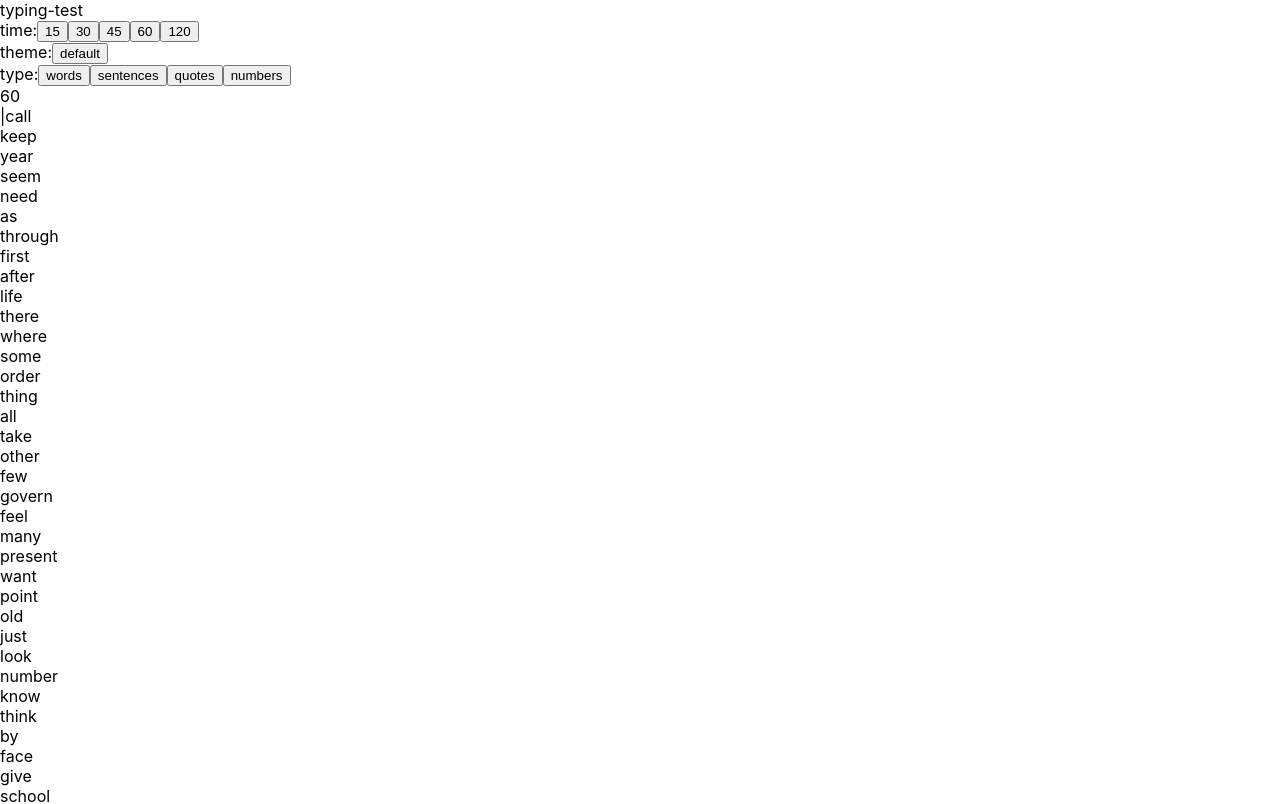
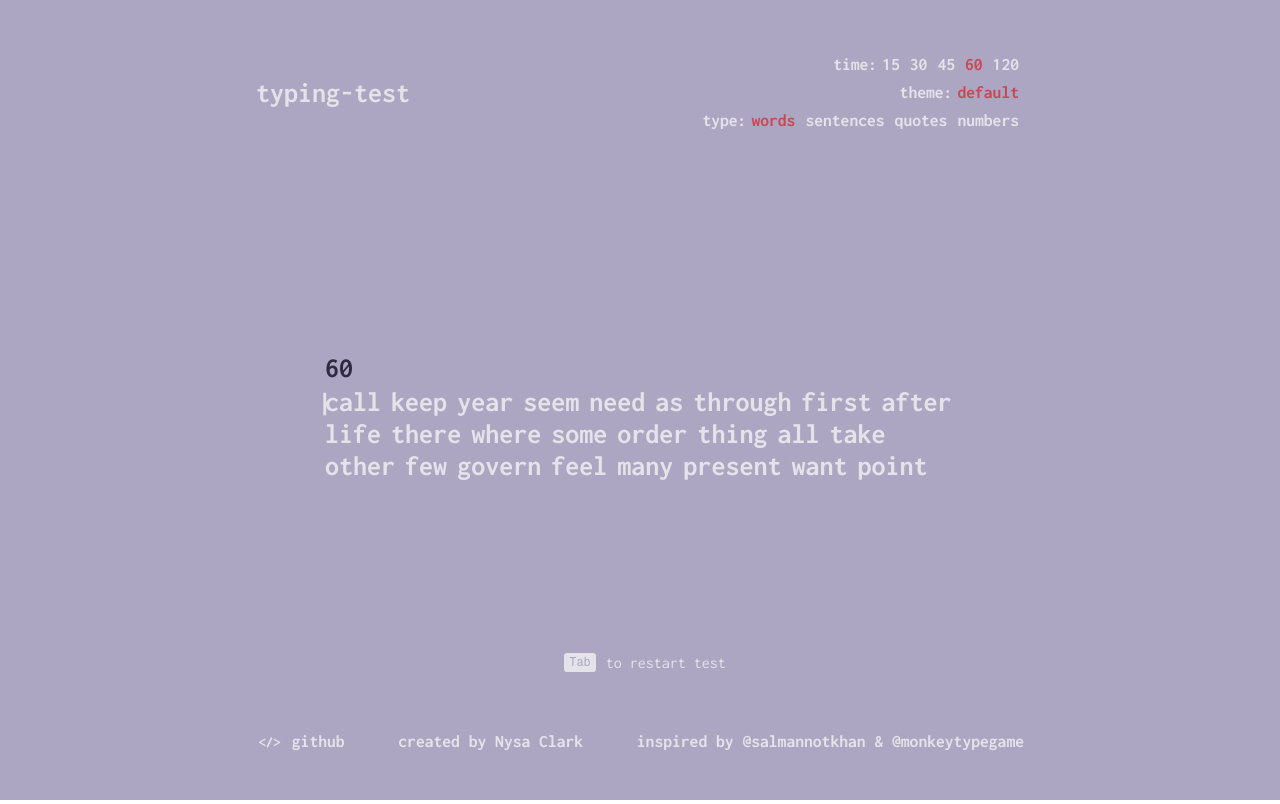
Before and after one commit to NysaClark/typing-test-app, a React (Create React App) app: page / in a window 1280 px wide. Shown: the top 804 px of the page. Built offline with nearby package versions, Linux system fonts and the light colour scheme.

Commit message:
done ish

```diff
--- a/src/styles/base/_globals.scss
+++ b/src/styles/base/_globals.scss
@@ -1,20 +1,69 @@
+@import url("https://fonts.googleapis.com/css2?family=Inconsolata:wght@400;700&display=swap");
+
+body {
+  margin: 0;
+  font-family: Inconsolata, monospace;
+  -webkit-font-smoothing: antialiased;
+  -moz-osx-font-smoothing: grayscale;
+}
+
 html,
 body {
-  padding: 0;
-  margin: 0;
-  font-family: -apple-system, BlinkMacSystemFont, Segoe UI, Roboto, Oxygen,
-    Ubuntu, Cantarell, Fira Sans, Droid Sans, Helvetica Neue, sans-serif;
+  height: 100%;
+  width: 100%;
+  scroll-behavior: smooth;
 }
-
-body::-webkit-scrollbar {
-  width: 0px;
+#root {
+  display: flex;
+  height: 100%;
+  flex-direction: column;
+  align-items: center;
+  justify-content: space-between;
+  color: var(--font-color);
+  background-color: var(--bg-color);
 }
-
 a {
-  color: black;
+  color: var(--font-color);
   text-decoration: none;
+  transition: color 0.1s ease;
+  span {
+      font-size: smaller;
+      margin: 2.5px;
+  }
+  &:hover {
+      color: var(--hl-color);
+  }
 }
 
 * {
   box-sizing: border-box;
 }
+
+button {
+  background-color: var(--bg-color);
+  color: var(--font-color);
+  border: 2px solid var(--font-color);
+  padding: 10px;
+  font-family: Inconsolata, monospace;
+  font-weight: 700;
+  margin: 10px;
+  cursor: pointer;
+  &.mini {
+      font-size: 1.1rem;
+      border: none;
+      padding: 5px;
+      margin: 0;
+      &.selected {
+          color: var(--hl-color);
+      }
+  }
+  &:hover {
+      color: var(--hl-color);
+      border-color: var(--hl-color);
+  }
+}
+
+.hidden {
+  opacity: 0;
+  pointer-events: none;
+}
--- a/src/styles/components/_index.scss
+++ b/src/styles/components/_index.scss
@@ -0,0 +1,2 @@
+@use "./test";
+@use "./result";
--- /dev/null
+++ b/src/styles/components/_test.scss
@@ -0,0 +1,79 @@
+.test {
+  display: flex;
+  flex-direction: column;
+  justify-content: center;
+  font-weight: 700;
+  height: 99.8%;
+  width: 50%;
+}
+.timer {
+  font-size: 21pt;
+  margin: 5px;
+  color: var(--fg-color);
+}
+.box {
+  font-size: 21pt;
+  overflow: hidden;
+  height: 93px;
+  display: flex;
+  flex-wrap: wrap;
+  align-items: center;
+  user-select: none;
+  .word {
+    position: relative;
+    margin: 0 5px 3px;
+    &.wrong {
+      text-decoration: 2px underline var(--hl-color);
+      animation: shake 0.1s ease;
+      @keyframes shake {
+        0% {
+          transform: translateX(5px);
+        }
+        50% {
+          transform: translateX(-5px);
+        }
+        100% {
+          transform: translateX(0);
+        }
+      }
+    }
+  }
+  .typedWord {
+    position: absolute;
+    top: 0;
+    left: 0;
+  }
+  .right {
+    color: var(--fg-color);
+  }
+  #active {
+    position: relative;
+    width: max-content;
+  }
+  span.wrong {
+    color: var(--hl-color) !important;
+  }
+  .extra {
+    opacity: 0.6;
+  }
+  #caret {
+    transition: left 0.1s ease;
+    margin-left: -7.29165px;
+    position: absolute;
+    color: var(--h1-color);
+    &.blink {
+      animation: blink 1.5s infinite 1s;
+    }
+  }
+  @keyframes blink {
+    0% {
+      opacity: 1;
+    }
+    50% {
+      opacity: 0;
+    }
+    100% {
+      opacity: 1;
+    }
+  }
+}
--- /dev/null
+++ b/src/styles/layout/_footer.scss
@@ -0,0 +1,21 @@
+.bottom-area{
+    width: 60%;
+    justify-content: center;
+    position: relative;
+    .hint{
+        display: flex;
+        align-items: center;
+        justify-content: center;
+        kbd{
+            background-color: var(--font-color);
+            color: var(--bg-color);
+            padding: 2.5px 5px;
+            margin: 10px;
+            border-radius: 3px;
+            font-size: 9pt;
+        }
+    }
+    footer{
+        width: 100%;
+    }
+}
--- /dev/null
+++ b/src/styles/layout/_header.scss
@@ -0,0 +1,21 @@
+header, footer{
+    margin: 50px 0;
+    display: flex;
+    width: 60%;
+    justify-content: space-between;
+    align-items: center;
+    font-size: 1.1rem;
+    font-weight: 700;
+    .buttons{
+        display: flex;
+        flex-direction: column;
+        align-items: flex-end;
+    }
+}
+
+header{
+    .brand{
+        font-size: 21pt;
+        align-self: center;
+    }
+}
--- a/src/styles/layout/_index.scss
+++ b/src/styles/layout/_index.scss
@@ -0,0 +1,2 @@
+@use "./header";
+@use "./footer";
--- a/src/styles/main.css
+++ b/src/styles/main.css
@@ -1,19 +1,242 @@
+@import url("https://fonts.googleapis.com/css2?family=Inconsolata:wght@400;700&display=swap");
+body {
+  margin: 0;
+  font-family: Inconsolata, monospace;
+  -webkit-font-smoothing: antialiased;
+  -moz-osx-font-smoothing: grayscale;
+}
+
 html,
 body {
-  padding: 0;
-  margin: 0;
-  font-family: -apple-system, BlinkMacSystemFont, Segoe UI, Roboto, Oxygen, Ubuntu, Cantarell, Fira Sans, Droid Sans, Helvetica Neue, sans-serif;
+  height: 100%;
+  width: 100%;
+  scroll-behavior: smooth;
 }
 
-body::-webkit-scrollbar {
-  width: 0px;
+#root {
+  display: flex;
+  height: 100%;
+  flex-direction: column;
+  align-items: center;
+  justify-content: space-between;
+  color: var(--font-color);
+  background-color: var(--bg-color);
 }
 
 a {
-  color: black;
+  color: var(--font-color);
   text-decoration: none;
+  transition: color 0.1s ease;
+}
+a span {
+  font-size: smaller;
+  margin: 2.5px;
+}
+a:hover {
+  color: var(--hl-color);
 }
 
 * {
   box-sizing: border-box;
+}
+
+button {
+  background-color: var(--bg-color);
+  color: var(--font-color);
+  border: 2px solid var(--font-color);
+  padding: 10px;
+  font-family: Inconsolata, monospace;
+  font-weight: 700;
+  margin: 10px;
+  cursor: pointer;
+}
+button.mini {
+  font-size: 1.1rem;
+  border: none;
+  padding: 5px;
+  margin: 0;
+}
+button.mini.selected {
+  color: var(--hl-color);
+}
+button:hover {
+  color: var(--hl-color);
+  border-color: var(--hl-color);
+}
+
+.hidden {
+  opacity: 0;
+  pointer-events: none;
+}
+
+.test {
+  display: flex;
+  flex-direction: column;
+  justify-content: center;
+  font-weight: 700;
+  height: 99.8%;
+  width: 50%;
+}
+
+.timer {
+  font-size: 21pt;
+  margin: 5px;
+  color: var(--fg-color);
+}
+
+.box {
+  font-size: 21pt;
+  overflow: hidden;
+  height: 93px;
+  display: flex;
+  flex-wrap: wrap;
+  align-items: center;
+  -webkit-user-select: none;
+     -moz-user-select: none;
+      -ms-user-select: none;
+          user-select: none;
+}
+.box .word {
+  position: relative;
+  margin: 0 5px 3px;
+}
+.box .word.wrong {
+  -webkit-text-decoration: 2px underline var(--hl-color);
+          text-decoration: 2px underline var(--hl-color);
+  -webkit-animation: shake 0.1s ease;
+          animation: shake 0.1s ease;
+}
+@-webkit-keyframes shake {
+  0% {
+    transform: translateX(5px);
+  }
+  50% {
+    transform: translateX(-5px);
+  }
+  100% {
+    transform: translateX(0);
+  }
+}
+@keyframes shake {
+  0% {
+    transform: translateX(5px);
+  }
+  50% {
+    transform: translateX(-5px);
+  }
+  100% {
+    transform: translateX(0);
+  }
+}
+.box .typedWord {
+  position: absolute;
+  top: 0;
+  left: 0;
+}
+.box .right {
+  color: var(--fg-color);
+}
+.box #active {
+  position: relative;
+  width: -webkit-max-content;
+  width: -moz-max-content;
+  width: max-content;
+}
+.box span.wrong {
+  color: var(--hl-color) !important;
+}
+.box .extra {
+  opacity: 0.6;
+}
+.box #caret {
+  transition: left 0.1s ease;
+  margin-left: -7.29165px;
+  position: absolute;
+  color: var(--h1-color);
+}
+.box #caret.blink {
+  -webkit-animation: blink 1.5s infinite 1s;
+          animation: blink 1.5s infinite 1s;
+}
+@-webkit-keyframes blink {
+  0% {
+    opacity: 1;
+  }
+  50% {
+    opacity: 0;
+  }
+  100% {
+    opacity: 1;
+  }
+}
+@keyframes blink {
+  0% {
+    opacity: 1;
+  }
+  50% {
+    opacity: 0;
+  }
+  100% {
+    opacity: 1;
+  }
+}
+
+.result table {
+  font-size: 16pt;
+  font-weight: 800;
+}
+.result table button {
+  font-size: 21pt;
+}
+.result .wrong {
+  color: var(--hl-color);
+}
+
+header, footer {
+  margin: 50px 0;
+  display: flex;
+  width: 60%;
+  justify-content: space-between;
+  align-items: center;
+  font-size: 1.1rem;
+  font-weight: 700;
+}
+header .buttons, footer .buttons {
+  display: flex;
+  flex-direction: column;
+  align-items: flex-end;
+}
+
+header .brand {
+  font-size: 21pt;
+  align-self: center;
+}
+
+.bottom-area {
+  width: 60%;
+  justify-content: center;
+  position: relative;
+}
+.bottom-area .hint {
+  display: flex;
+  align-items: center;
+  justify-content: center;
+}
+.bottom-area .hint kbd {
+  background-color: var(--font-color);
+  color: var(--bg-color);
+  padding: 2.5px 5px;
+  margin: 10px;
+  border-radius: 3px;
+  font-size: 9pt;
+}
+.bottom-area footer {
+  width: 100%;
+}
+
+.default {
+  --bg-color: #ada6c2;
+  --font-color: #e4e3e9;
+  --hl-color: #ca4754;
+  --fg-color: #2f2a41;
 }/*# sourceMappingURL=main.css.map */
--- a/src/styles/main.scss
+++ b/src/styles/main.scss
@@ -1,4 +1,4 @@
 @use "./base/globals";
 @use "./components";
 @use "./layout";
-// @use "./themes/defaultTheme";
+@use "./themes/defaultTheme";
--- /dev/null
+++ b/src/styles/themes/_defaultTheme.scss
@@ -0,0 +1,8 @@
+.default {
+    --bg-color: #ada6c2;
+    --font-color: #e4e3e9;
+    --hl-color: #ca4754;
+    --fg-color: #2f2a41;
+}
+
+// 2f2a41
```
Also changed, not shown: src/styles/components/_result.scss (added, +12 -0 lines), src/styles/main.min.css, 2 other files (tests, documents, lock files or other folders).
